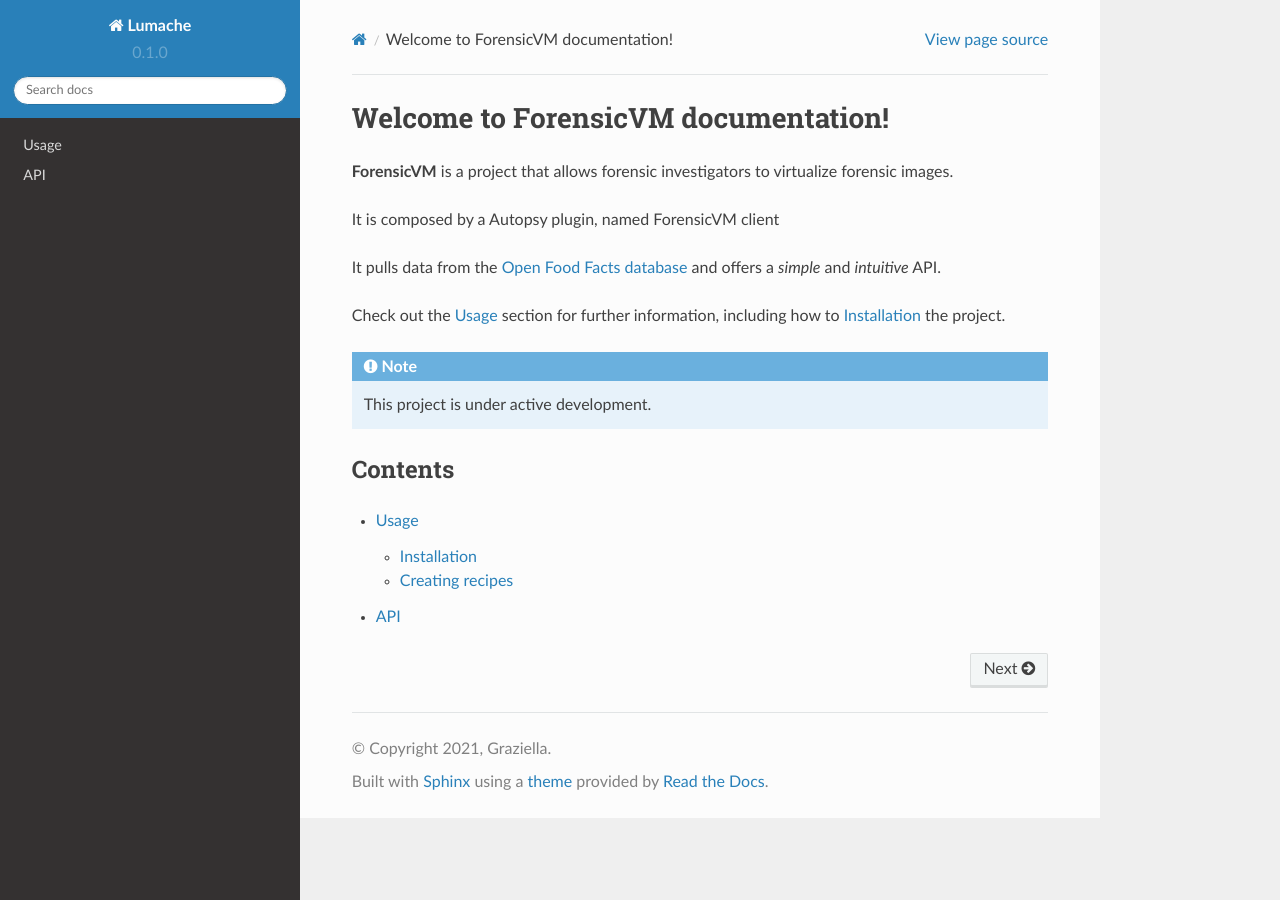
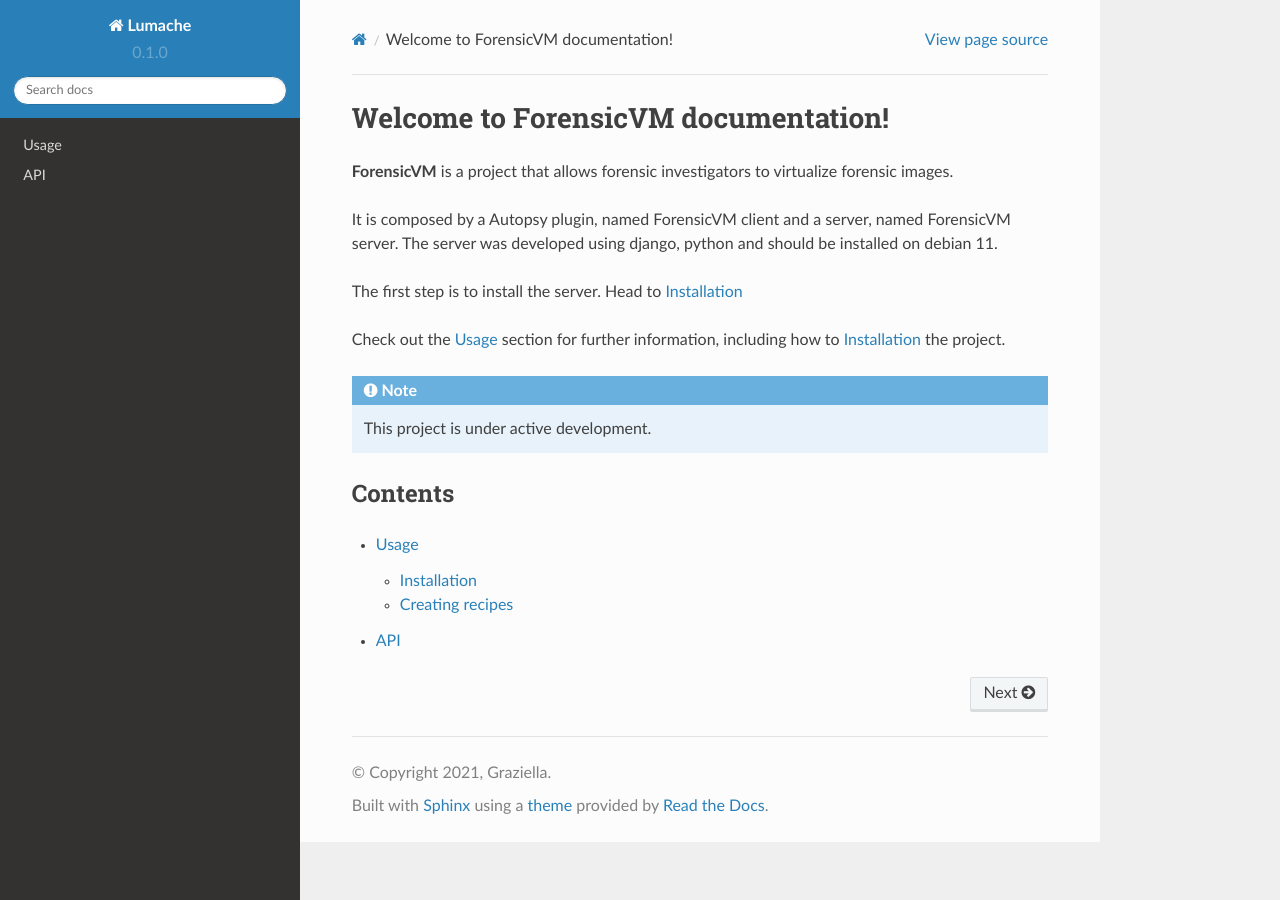
Before and after one commit to nunomourinho/ForensicVMServerAndClientDocs, a Sphinx documentation site: the page built from docs/source/index.rst, in a window 1280 px wide. Built offline with Sphinx 7.4.7 and the Read the Docs theme 2.0.0, drawn with Linux system fonts in a browser that asks for light colours.

Commit message:
Update index.rst

```diff
--- a/docs/source/index.rst
+++ b/docs/source/index.rst
@@ -3,10 +3,10 @@
 
 **ForensicVM** is a project that allows forensic investigators to virtualize forensic images.
 
-It is composed by a Autopsy plugin, named ForensicVM client
+It is composed by a Autopsy plugin, named ForensicVM client and a server, named ForensicVM server.
+The server was developed using django, python and should be installed on debian 11.
 
-It pulls data from the `Open Food Facts database <https://world.openfoodfacts.org/>`_
-and offers a *simple* and *intuitive* API.
+The first step is to install the server. Head to :ref:`installation`
 
 Check out the :doc:`usage` section for further information, including
 how to :ref:`installation` the project.
```
